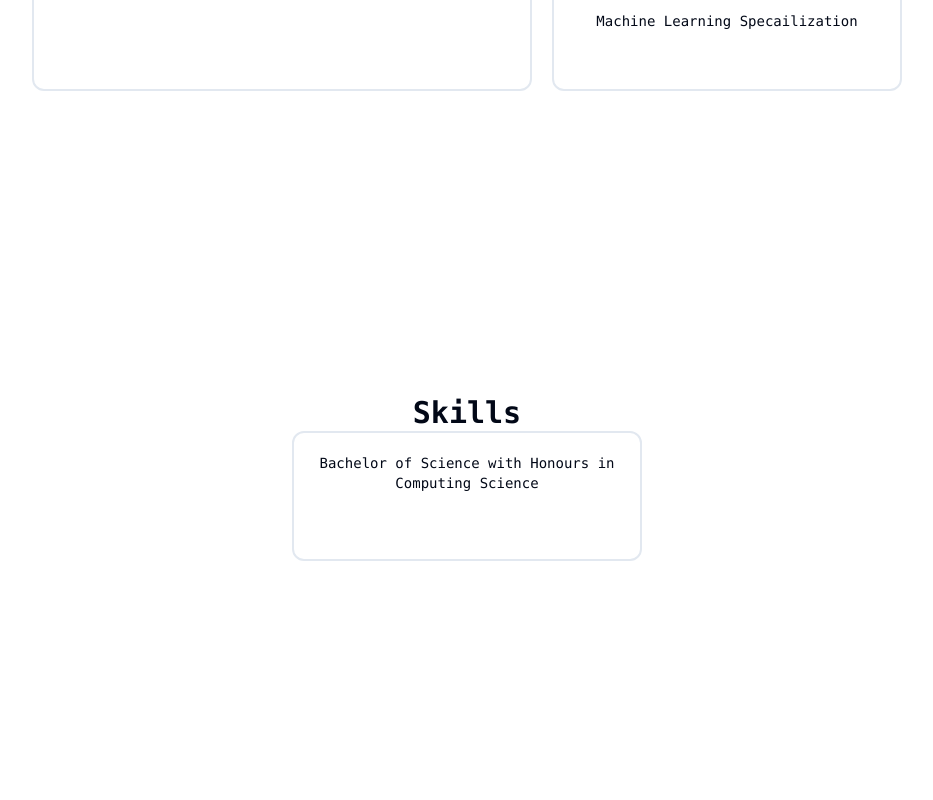
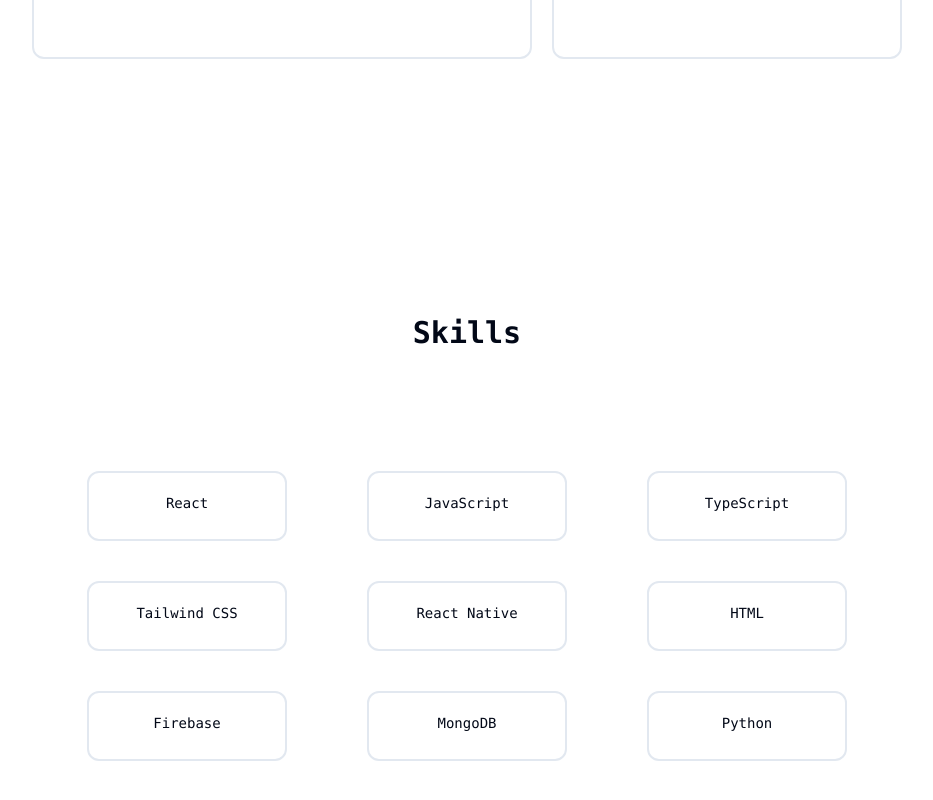
Before and after one commit to Lawrecesss/my-portfolio, a React (Vite) app: page / in a window 1280 px wide. Shown: the part 1170-1970 px from the top of the page, without its empty margins (173-1106 px from the left). Built offline with nearby package versions, Linux system fonts and the light colour scheme.

Commit message:
sections

```diff
--- a/src/components/AboutMe.tsx
+++ b/src/components/AboutMe.tsx
@@ -1,6 +1,6 @@
 const AboutMe = () => {
   return (
-    <div className="flex flex-col items-center px-36 pb-56 pt-20">
+    <div className="flex flex-col items-center px-36 pb-32">
       <div className="font-mono font-bold text-3xl mb-20">About Me</div>
       <div className="flex flex-row gap-5">
         <div className="flex font-bold font-mono text-2xl border-2 p-2 rounded-xl w-[500px] h-[280px] items-center">
--- a/src/components/Home.tsx
+++ b/src/components/Home.tsx
@@ -3,7 +3,7 @@
 
 const Home = () => {
   return (
-    <div className="flex flex-row px-36 py-56 pt-44 justify-center">
+    <div className="flex flex-row px-36 py-56 justify-center">
       <div className="flex flex-col justify-items-center items-center gap-5">
         <div className="text-lg text-gray-500 font-bold font-mono">
           Hello, I'm
--- /dev/null
+++ b/src/components/ShowCase.tsx
@@ -0,0 +1,29 @@
+interface Props {
+  title?: string;
+  achievement?: string;
+  titleClassName?: string;
+  achievementClassName?: string;
+  textClassName?: string;
+}
+const ShowCase = ({
+  title,
+  achievement,
+  titleClassName,
+  achievementClassName,
+  textClassName,
+}: Props) => {
+  return (
+    <div className="flex flex-col items-center mx-10 mt-10">
+      <div className={"text-3xl font-mono font-bold" + titleClassName}>
+        {title}
+      </div>
+      <div className={achievementClassName}>
+        <div className={"text-sm font-normal p-3 text-center" + textClassName}>
+          {achievement}
+        </div>
+      </div>
+    </div>
+  );
+};
+
+export default ShowCase;
--- a/src/components/Skills.tsx
+++ b/src/components/Skills.tsx
@@ -1,11 +1,46 @@
+import ShowCase from "./ShowCase";
+
 const Skills = () => {
   return (
-    <div className="flex flex-col items-center px-36 pb-56 pt-20">
-      <div className="text-3xl font-mono font-bold">Skills</div>
-      <div className="font-bold font-mono text-xl border-2 p-2 rounded-xl w-[350px] h-[130px] text-center">
-        <div className="text-sm font-normal p-3 text-center">
-          Bachelor of Science with Honours in Computing Science
-        </div>
+    <div className="flex flex-col items-center px-36 py-32">
+      <div className="text-3xl font-mono font-bold mb-20">Skills</div>
+      <div className="grid grid-cols-3 ">
+        <ShowCase
+          achievement="React"
+          achievementClassName="font-bold font-mono text-xl border-2 p-2 rounded-xl w-[200px] h-[70px] text-center"
+        />
+        <ShowCase
+          achievement="JavaScript"
+          achievementClassName="font-bold font-mono text-xl border-2 p-2 rounded-xl w-[200px] h-[70px] text-center"
+        />
+        <ShowCase
+          achievement="TypeScript"
+          achievementClassName="font-bold font-mono text-xl border-2 p-2 rounded-xl w-[200px] h-[70px] text-center"
+        />
+        <ShowCase
+          achievement="Tailwind CSS"
+          achievementClassName="font-bold font-mono text-xl border-2 p-2 rounded-xl w-[200px] h-[70px] text-center"
+        />
+        <ShowCase
+          achievement="React Native"
+          achievementClassName="font-bold font-mono text-xl border-2 p-2 rounded-xl w-[200px] h-[70px] text-center"
+        />
+        <ShowCase
+          achievement="HTML"
+          achievementClassName="font-bold font-mono text-xl border-2 p-2 rounded-xl w-[200px] h-[70px] text-center"
+        />
+        <ShowCase
+          achievement="Firebase"
+          achievementClassName="font-bold font-mono text-xl border-2 p-2 rounded-xl w-[200px] h-[70px] text-center"
+        />
+        <ShowCase
+          achievement="MongoDB"
+          achievementClassName="font-bold font-mono text-xl border-2 p-2 rounded-xl w-[200px] h-[70px] text-center"
+        />
+        <ShowCase
+          achievement="Python"
+          achievementClassName="font-bold font-mono text-xl border-2 p-2 rounded-xl w-[200px] h-[70px] text-center"
+        />
       </div>
     </div>
   );
```
